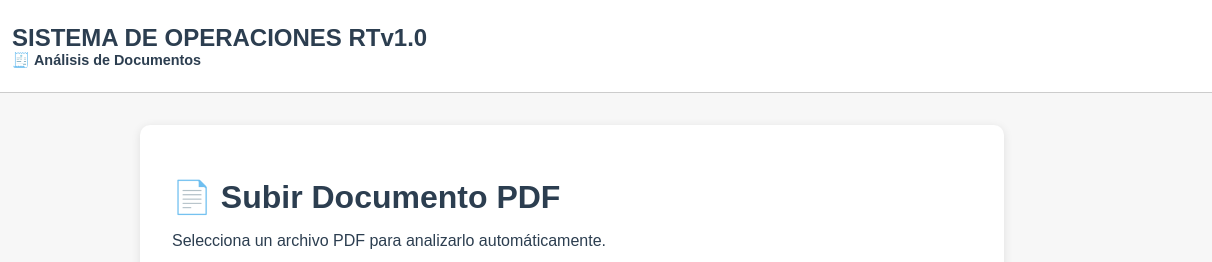
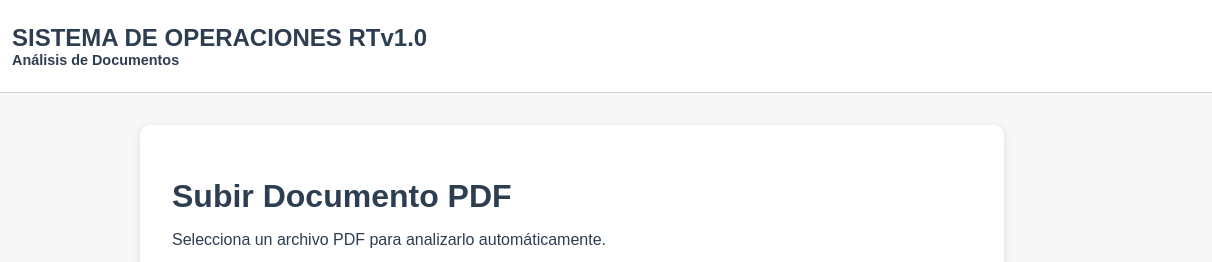
Before and after one commit to sistemas-raitrai/pdf-analisis, a website: page index.html in a window 1280 px wide. Shown: the top 262 px of the page, 68-1280 px from the left. Drawn offline with Linux system fonts and the light colour scheme; files that its build step writes are made by us from their sources.

Commit message:
Update index.html

```diff
--- a/index.html
+++ b/index.html
@@ -15,14 +15,14 @@
       <img src="/RaiTrai%20-%20Logo.png" alt="Logo Rai Trai" style="height: 60px; margin-right: 1rem;">
       <div>
         <h2 style="margin: 0; font-size: 1.5rem; color: #2c3e50;">SISTEMA DE OPERACIONES RTv1.0</h2>
-        <p style="margin: 0; font-size: 0.9rem;">🧾 <strong>Análisis de Documentos</strong></p>
+        <p style="margin: 0; font-size: 0.9rem;"> <strong>Análisis de Documentos</strong></p>
       </div>
     </div>
   </div>
 
   <!-- 🧾 Contenido principal -->
   <div class="contenedor">
-    <h1>📄 Subir Documento PDF</h1>
+    <h1>Subir Documento PDF</h1>
     <p>Selecciona un archivo PDF para analizarlo automáticamente.</p>
 
     <input type="file" id="pdfInput" accept="application/pdf" />
```
